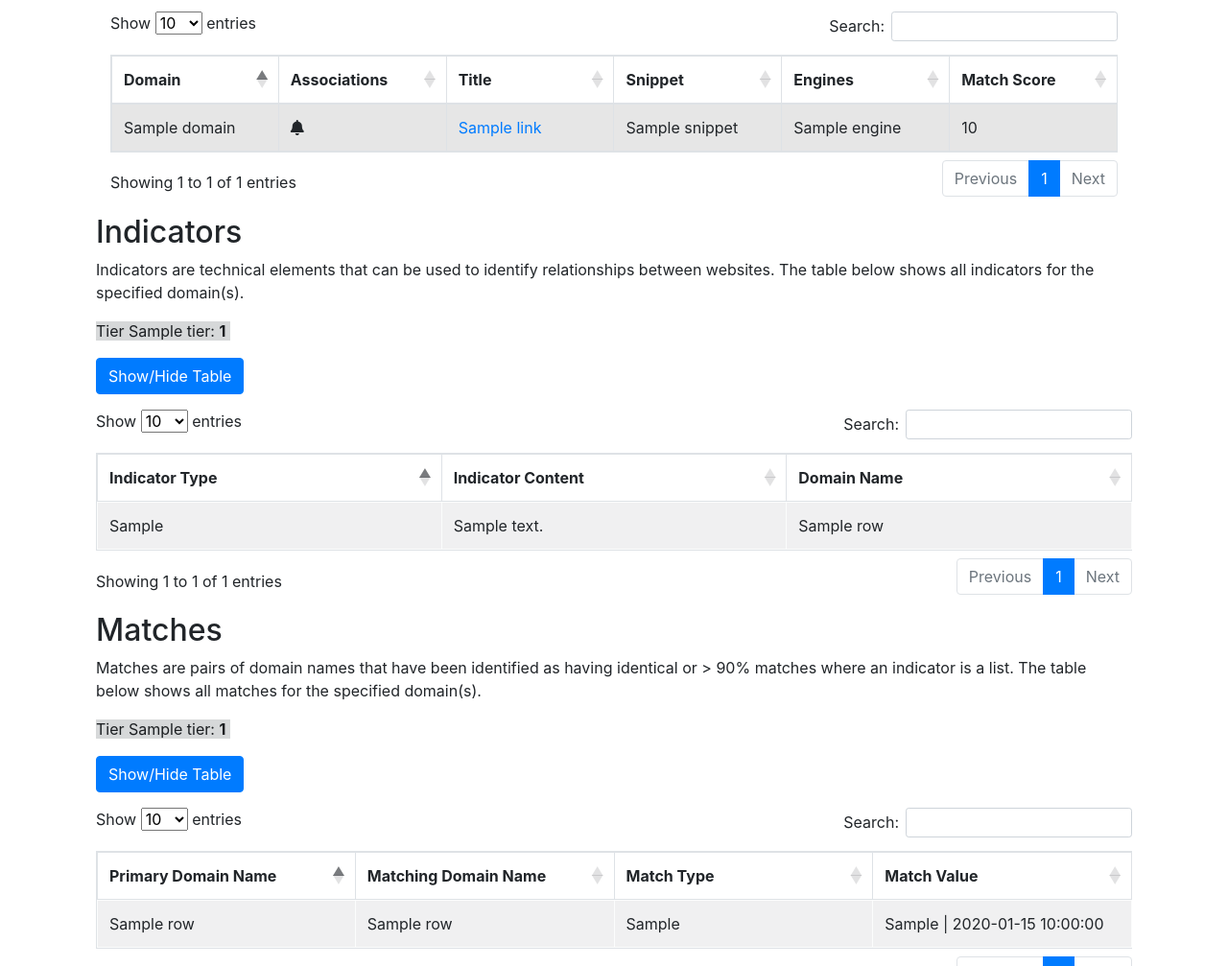
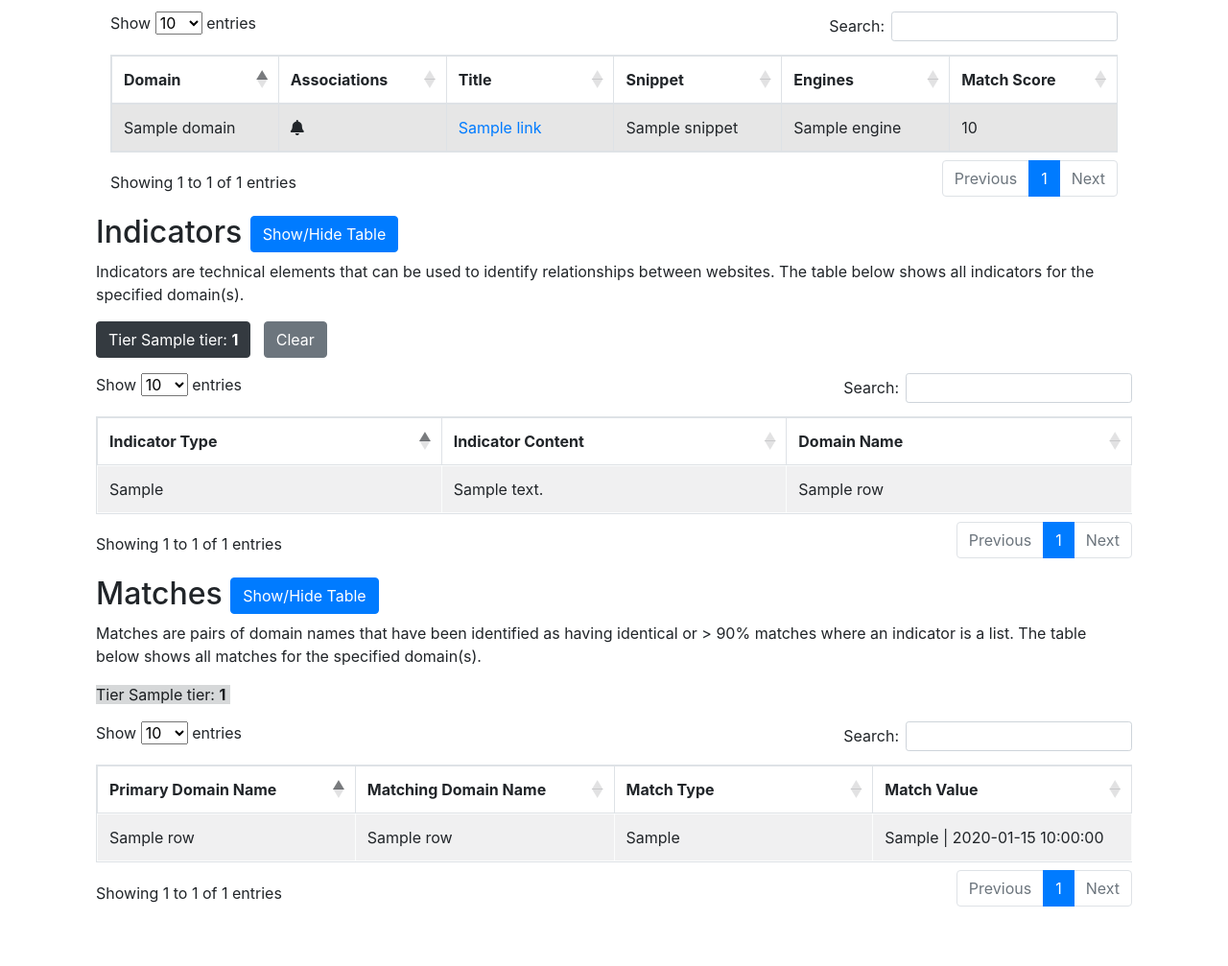
Before and after one commit to ASD-at-GMF/disinfo-laundromat, a Python web app: template templates/index.html in a window 1280 px wide. Shown: the part 1230-2237 px from the top of the page at 96% size. After the commit the page ends 2175 px from the top, so only its background shows below. Run offline with Jinja, Linux system fonts and the light colour scheme; the template is opened without the code that fills it: most values are stand-ins (such as "Sample title", 1, 10 or a date in 2020); some libraries are stand-ins or nearby versions.

Commit message:
tier filtering

```diff
--- a/templates/index.html
+++ b/templates/index.html
@@ -67,12 +67,40 @@
         });
         $(document).ready(function () {
             $('#content_table').DataTable();
-            $('#indicators_table').DataTable();
+            var indicatorsTable = $('#indicators_table').DataTable();
             $('#matches_table').DataTable();
             $('[data-toggle="popover"]').popover({
                 placement: 'top',
                 html: true
             });
+            $.fn.dataTable.ext.search.push(
+            function(settings, data, dataIndex) {
+                var tier = $('#indicators_table').attr('data-tier-filter');
+                if (!tier) return true; // no filter applied
+
+                // Assuming the indicator type is in the first column
+                var cellHtml = data[0];
+                var matches = cellHtml.match(/(\d+)-[a-z]+/i); // Regex to extract the tier indicator
+                if (!matches) return false; // If no match is found, don't display the row
+
+                var type = matches[0];
+                return type.startsWith(tier + '-');
+                }
+            );
+
+            // Tier filter buttons event
+            $('.indicators-tier-filter').on('click', function() {
+                var tier = $(this).data('tier');
+                $('#indicators_table').attr('data-tier-filter', tier);
+                indicatorsTable.draw();
+            });
+
+            // Event handler for the "Clear Filters" button
+            $('#indicatorsClearFilters').on('click', function() {
+                $('#indicators_table').removeAttr('data-tier-filter'); // Remove the filter attribute
+                indicatorsTable.search('').columns().search('').draw(); // Clear search on all columns and redraw
+            });
+
         });
         function openTabContent(evt, tabName) {
             var i, tabcontent, tablinks;
@@ -438,26 +466,26 @@
             {% endif %}
             <!-- Section for Indicators and Matches Tables -->
             {% if indicators_df %}
-            <h2 class="mt-3">Indicators</h2>
+            <h2 class="mt-3">Indicators             <button class="btn btn-primary" type="button" data-toggle="collapse"
+                data-target="#collapsibleIndicatorTable" aria-expanded="false"
+                aria-controls="collapsibleIndicatorTable">
+                Show/Hide Table
+            </button></h2>
             <p>Indicators are technical elements that can be used to identify relationships between websites. The table
                 below shows all indicators for the specified domain(s). </p>
             <p>{% for tier, count in indicator_summary.items() %}
-
                 {% if tier == '1' %}
-                <span class="alert-success"> Tier {{tier}}: <strong>{{count}}</strong> </span>
+                <button class="btn btn-success indicators-tier-filter" data-tier="1"> Tier {{tier}}: <strong>{{count}}</strong> </button>
                 {% elif tier == '2' %}
-                <span class="alert-warning"> Tier {{tier}}: <strong>{{count}}</strong> </span>
+                <button class="btn btn-warning indicators-tier-filter" data-tier="2"> Tier {{tier}}: <strong>{{count}}</strong> </button>
                 {% else %}
-                <span class="alert-dark"> Tier {{tier}}: <strong>{{count}}</strong> </span>
+                <button class="btn btn-dark indicators-tier-filter" data-tier="3"> Tier {{tier}}: <strong>{{count}}</strong> </button>
                 {% endif %}
                 &nbsp;
                 {% endfor %}
+                <button id="indicatorsClearFilters" class="btn btn-secondary">Clear</button>
+
             </p>
-            <button class="btn btn-primary" type="button" data-toggle="collapse"
-                data-target="#collapsibleIndicatorTable" aria-expanded="false"
-                aria-controls="collapsibleIndicatorTable">
-                Show/Hide Table
-            </button>
             <div class="mt-3 collapse show" id="collapsibleIndicatorTable">
                 <table id="indicators_table" class="table table-striped table-bordered" style="width:100%">
                     <thead>
@@ -505,25 +533,25 @@
             </div>
             {% endif %}
             {% if matches_df %}
-            <h2 class="mt-3">Matches</h2>
+            <h2 class="mt-3">Matches             <button class="btn btn-primary" type="button" data-toggle="collapse" data-target="#collapsibleMatchesTable"
+                aria-expanded="false" aria-controls="collapsibleMatchesTable">
+                Show/Hide Table
+            </button>
+</h2>
             <p>Matches are pairs of domain names that have been identified as having identical or > 90% matches where an
                 indicator is a list. The table below shows all matches for the specified domain(s).</p>
             <p>{% for tier, count in matches_summary.items() %}
 
                 {% if tier == '1' %}
-                <span class="alert-success"> Tier {{tier}}: <strong>{{count}}</strong> </span>
+                <span class="alert-success" data-tier="1"> Tier {{tier}}: <strong>{{count}}</strong> </span>
                 {% elif tier == '2' %}
-                <span class="alert-warning"> Tier {{tier}}: <strong>{{count}}</strong> </span>
+                <span class="alert-warning" data-tier="2"> Tier {{tier}}: <strong>{{count}}</strong> </span>
                 {% else %}
-                <span class="alert-dark"> Tier {{tier}}: <strong>{{count}}</strong> </span>
+                <span class="alert-dark" data-tier="3"> Tier {{tier}}: <strong>{{count}}</strong> </span>
                 {% endif %}
                 &nbsp;
                 {% endfor %}
             </p>
-            <button class="btn btn-primary" type="button" data-toggle="collapse" data-target="#collapsibleMatchesTable"
-                aria-expanded="false" aria-controls="collapsibleMatchesTable">
-                Show/Hide Table
-            </button>
 
             <div class="mt-3 collapse show" id="collapsibleMatchesTable">
                 <table id="matches_table" class="table table-striped table-bordered" style="width:100%">
```
